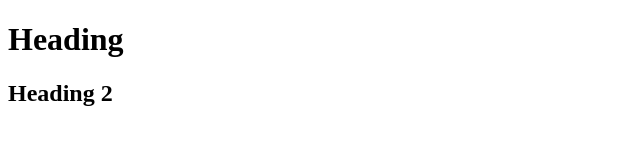
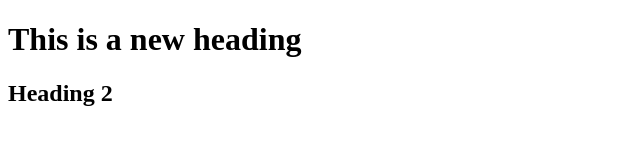
Before and after one commit to zahydakhan/git-two, a plain HTML site: page index.html in a window 1280 px wide. Shown: the whole page, without its empty margins (0-640 px from the left). Drawn offline with Linux system fonts and the light colour scheme.

Commit message:
modified index and assets

```diff
--- a/index.html
+++ b/index.html
@@ -5,7 +5,7 @@
     <title>Some Title</title>
   </head>
   <body>
-    <h1>Heading </h1>
+    <h1>This is a new heading </h1>
     <h2>Heading 2 </h2>
 
   </body>
```
Also changed, not shown: assets/file-1.png (added).
